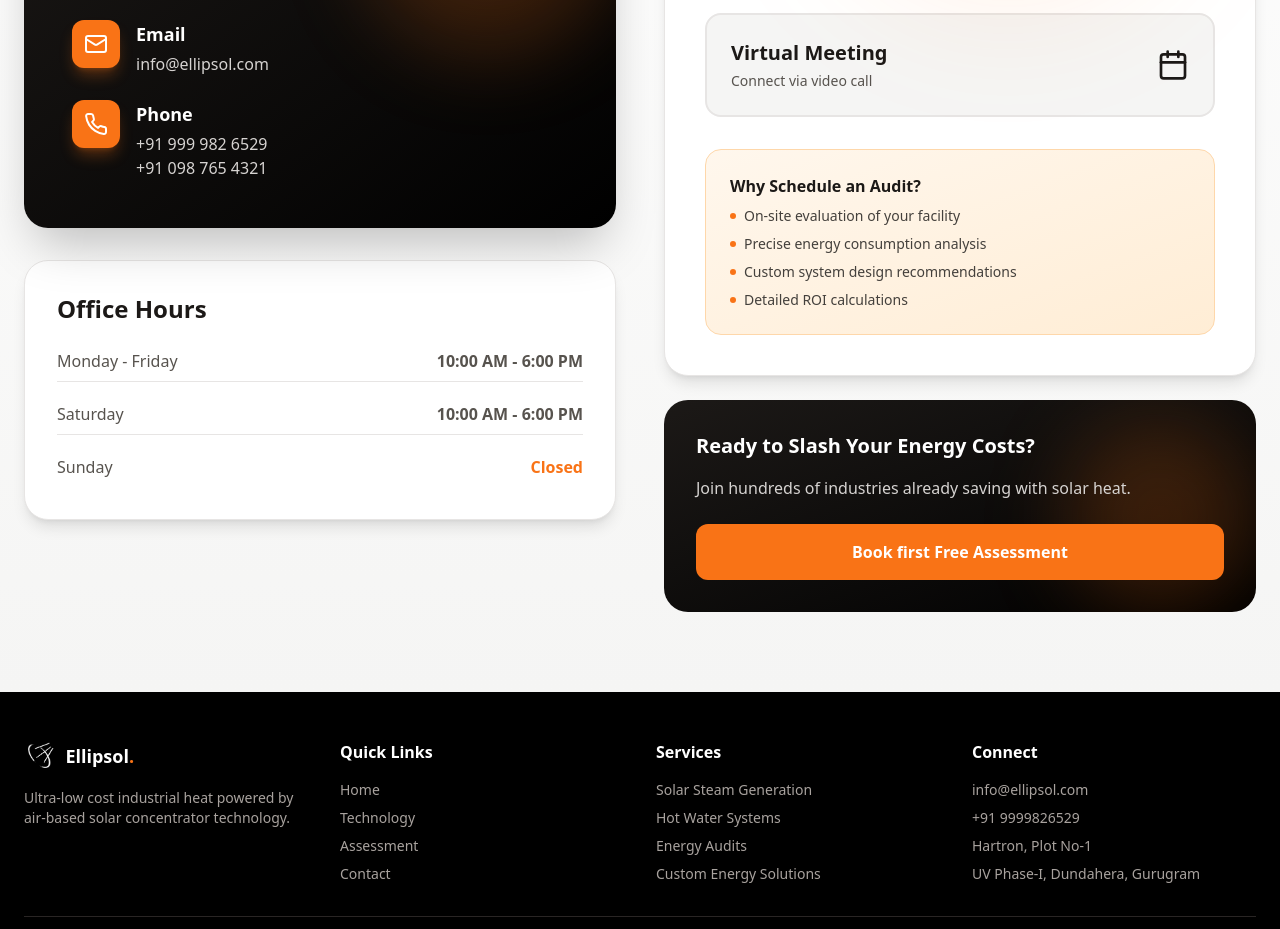
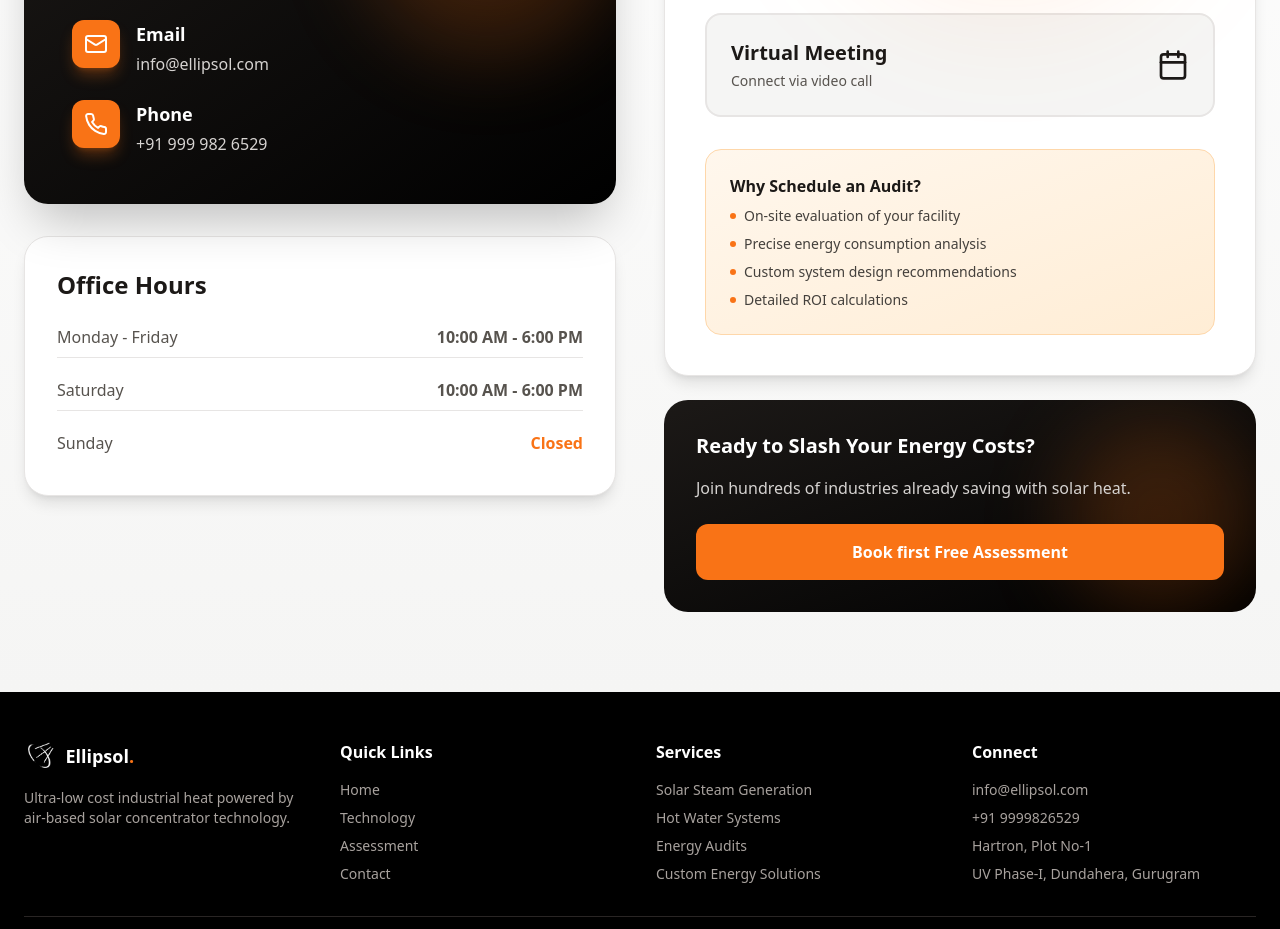
Before and after one commit to ellipsolindia-png/ellipsol-website, a React (Vite) app: page / in a window 1280 px wide. Shown: the part 4920-5849 px from the top of the page. Built offline with nearby package versions, Linux system fonts and the light colour scheme.

Commit message:
Update App.tsx

```diff
--- a/src/App.tsx
+++ b/src/App.tsx
@@ -629,9 +629,7 @@ function App() {
                         </h4>
                         <p className="text-stone-300">
                           +91 999 982 6529
-                          <br />
-                          +91 098 765 4321
-                        </p>
+                          </p>
                       </div>
                     </div>
                   </div>
```
